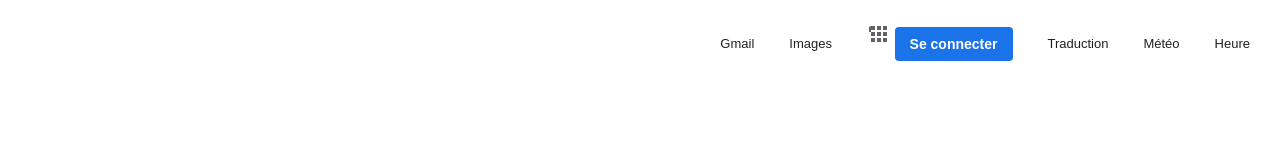
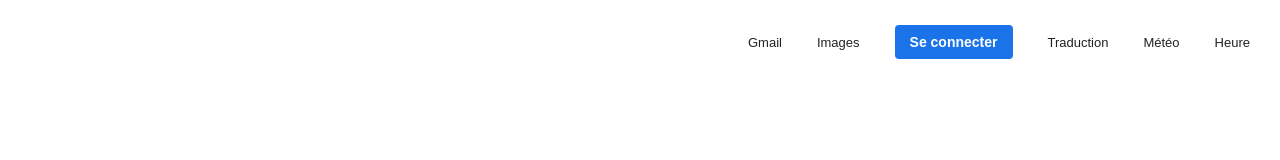
Before and after one commit to ambroise66/TP_S1_J2, a plain HTML site: page index.html in a window 1280 px wide. Shown: the top 160 px of the page. Drawn offline with Linux system fonts and the light colour scheme.

Commit message:
Mise à jour pour les produit google

```diff
--- a/index.html
+++ b/index.html
@@ -16,7 +16,6 @@
                 <a href="https://www.google.com/imghp">Images</a>
                 <!--les applications Google-->
                 <a href="https://www.google.com/intl/fr/about/products?tab=wh" class="apps-link">
-                    <svg class="apps-icon" focusable="false" viewBox="0 0 24 24" xmlns="http://www.w3.org/2000/svg"><path d="M4 5h4V1H4c-1.1 0-2 .9-2 2v4h2V5zm6 0h4V1h-4v4zm6 0h4V1h-4v4zM4 11h4V7H4v4zm6 0h4V7h-4v4zm6 0h4V7h-4v4zM4 17h4v-4H4v4zm6 0h4v-4h-4v4zm6 0h4v-4h-4v4z"></path></svg>
                 <!-- Button de connexion -->
                 <input type="button" value="Se connecter" class="sign-in-button" onclick="window.location.href='https://accounts.google.com/ServiceLogin?hl=fr&passive=true&continue=https://www.google.com/' ">
                 <!--tr  traduction -->
```
